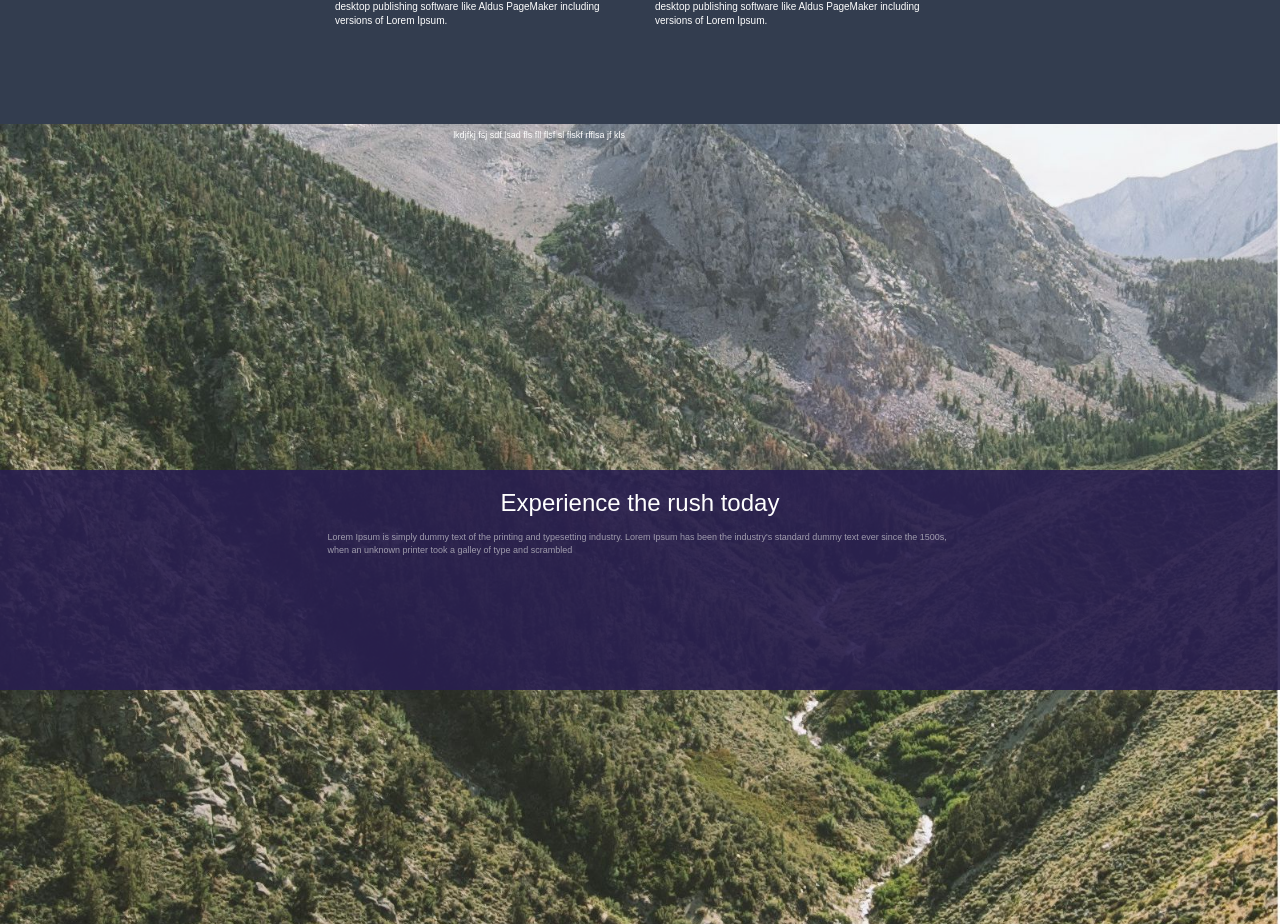
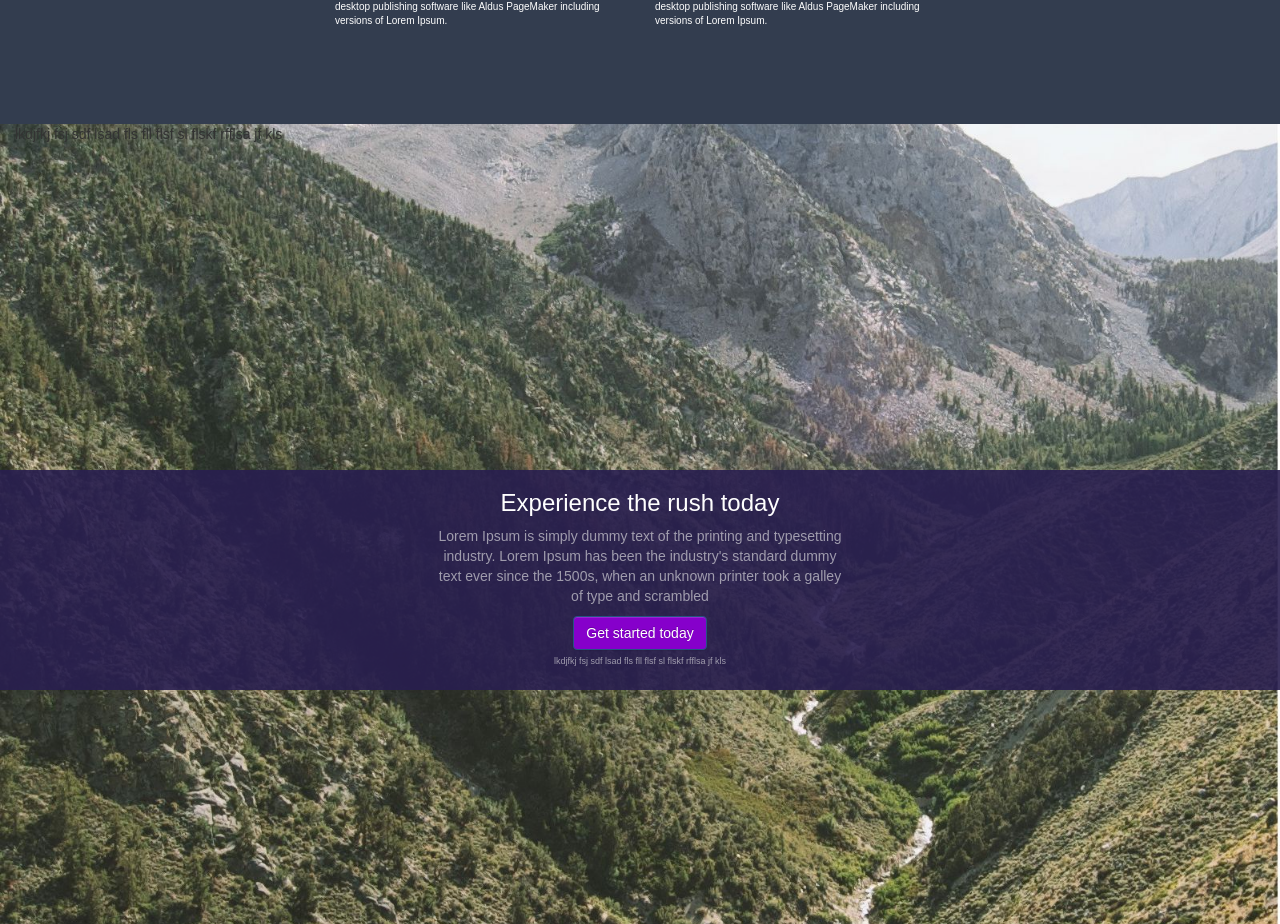
Before and after one commit to rafalmiler77/pex-landingPage, a React (Create React App) app: page / in a window 1280 px wide. Shown: the part 896-1820 px from the top of the page. Built offline with nearby package versions, Linux system fonts and the light colour scheme.

Commit message:
violet rectangular positioned

```diff
--- a/src/App.css
+++ b/src/App.css
@@ -4,75 +4,105 @@
   font-size: 2rem;
   clear: both;
 }
+
 .button-layer1 {
   float: right;
   clear: both;
 }
-.show-grid h2:first-child {
+
+.firstLayer h2:first-child {
   margin-top: 200px;
   margin-bottom: 0;
 }
-.show-grid h2:nth-child(2) {
+
+.firstLayer h2:nth-child(2) {
   margin-top: 10px;
   margin-bottom: 20px;
 }
-.show-grid p {
+
+.textUnderButton {
   float: right;
   color: white;
   font-size: 0.9rem;
   clear: both;
   margin-top: 5px;
 }
+
 .rectAfterLayer1 {
 
   height: 220px;
   background-color: #333d4f;
   color: white;
 }
-.rectAfterLayer1 h4{
+
+.rectAfterLayer1 h4 {
   text-transform: uppercase;
   font-weight: 600;
   font-size: 1.2rem;
 }
-.rectAfterLayer1 p{
+
+.rectAfterLayer1 p {
   font-size: 1rem;
 }
+
 .moveUpText {
   margin-top: -120px;
 }
+
 .stayLowText {
   margin-top: 45px;
 }
+
 .rectInLayer2 {
   background-color: rgba(41, 31, 79, 0.9);
   height: 220px;
+  text-align: center;
+
 }
-.rectInLayer2 h3{
+
+.rectInLayer2 h3 {
   color: white;
   text-align: center;
 }
-.rectInLayer2 p{
+
+.rectInLayer2 p {
   color: rgba(237, 237, 237, 0.6)
 }
+
 .whiteLayer {
   height: 500px;
 }
-/* Small devices (tablets, 768px and up) */
+
+.button-layer2 {
+  text-align: center;
+}
+
+.textUnderButton2 {
+  text-align: center;
+  color: white;
+  font-size: 0.9rem;
+  clear: both;
+  margin-top: 5px;
+}
+
 @media screen and (max-width: 768px) {
   .rectInLayer2 {
     margin-top: 68%;
   }
 }
+
 @media screen and (max-width: 992px) and (min-width: 769px) {
   .rectInLayer2 {
     margin-top: 46%;
   }
 }
+
 @media screen and (max-width: 1200px) and (min-width: 993px) {
   .rectInLayer2 {
     margin-top: 36%;
   }
 }
+
 @media screen and (min-width: 1201px) {
   .rectInLayer2 {
     margin-top: 27%;
--- a/src/App.js
+++ b/src/App.js
@@ -18,11 +18,11 @@ class App extends Component {
           backgroundSize: 'cover',
           minHeight: '800px'
         }}>
-          <Col xs={6}>
+          <Col className='firstLayer' xs={6}>
             <h2 className="title-layer1">Designs your eyeballs</h2>
             <h2 className="title-layer1">will thank you for</h2>
             <Button style={btnCustomStyle} bsStyle="primary" className='button-layer1'>Get started today</Button>
-            <p>lkdjfkj fsj sdf lsad fls fll flsf sl flskf rfflsa jf kls</p>
+            <p className="textUnderButton" >lkdjfkj fsj sdf lsad fls fll flsf sl flskf rfflsa jf kls</p>
           </Col>
         </Row>
         <Row className="rectAfterLayer1">
@@ -61,11 +61,14 @@ class App extends Component {
             <p>lkdjfkj fsj sdf lsad fls fll flsf sl flskf rfflsa jf kls</p>
           </Col>
           <Row className="rectInLayer2">
-            <Col xs={6} xsOffset={3}>
+            <Col xs={10} xsOffset={1} sm={6} smOffset={3} md={4} mdOffset={4} lg={4} lgOffset={4}>
               <h3>Experience the rush today</h3>
               <p>Lorem Ipsum is simply dummy text of the printing and typesetting industry. Lorem Ipsum has been the
                 industry's standard dummy text ever since the 1500s, when an unknown printer took a galley of type and
                 scrambled</p>
+              <Button style={btnCustomStyle} bsStyle="primary" className='button-layer2'>Get started today</Button>
+              <p className="textUnderButton2" >lkdjfkj fsj sdf lsad fls fll flsf sl flskf rfflsa jf kls</p>
+
             </Col>
           </Row>
         </Row>
```
